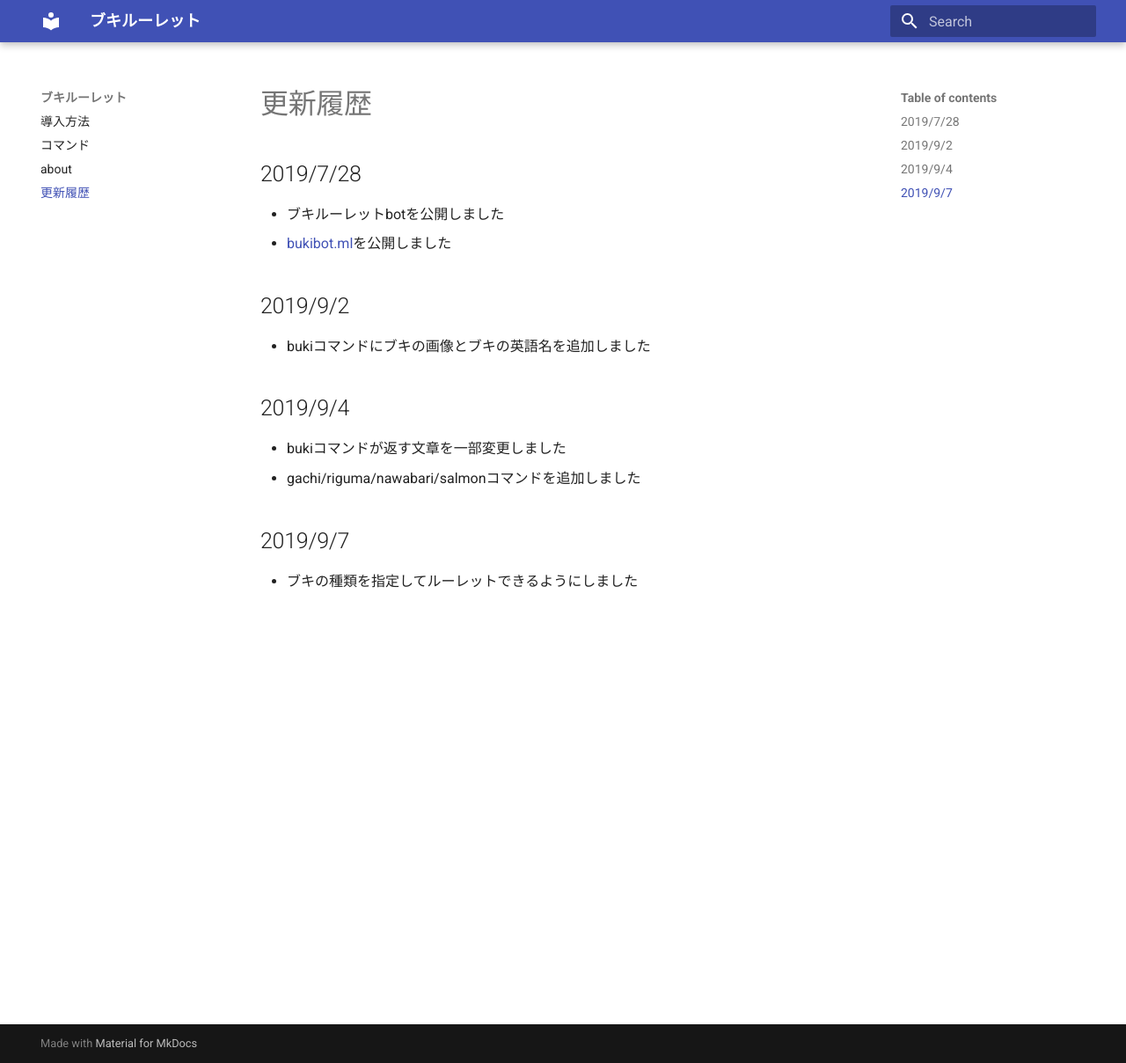
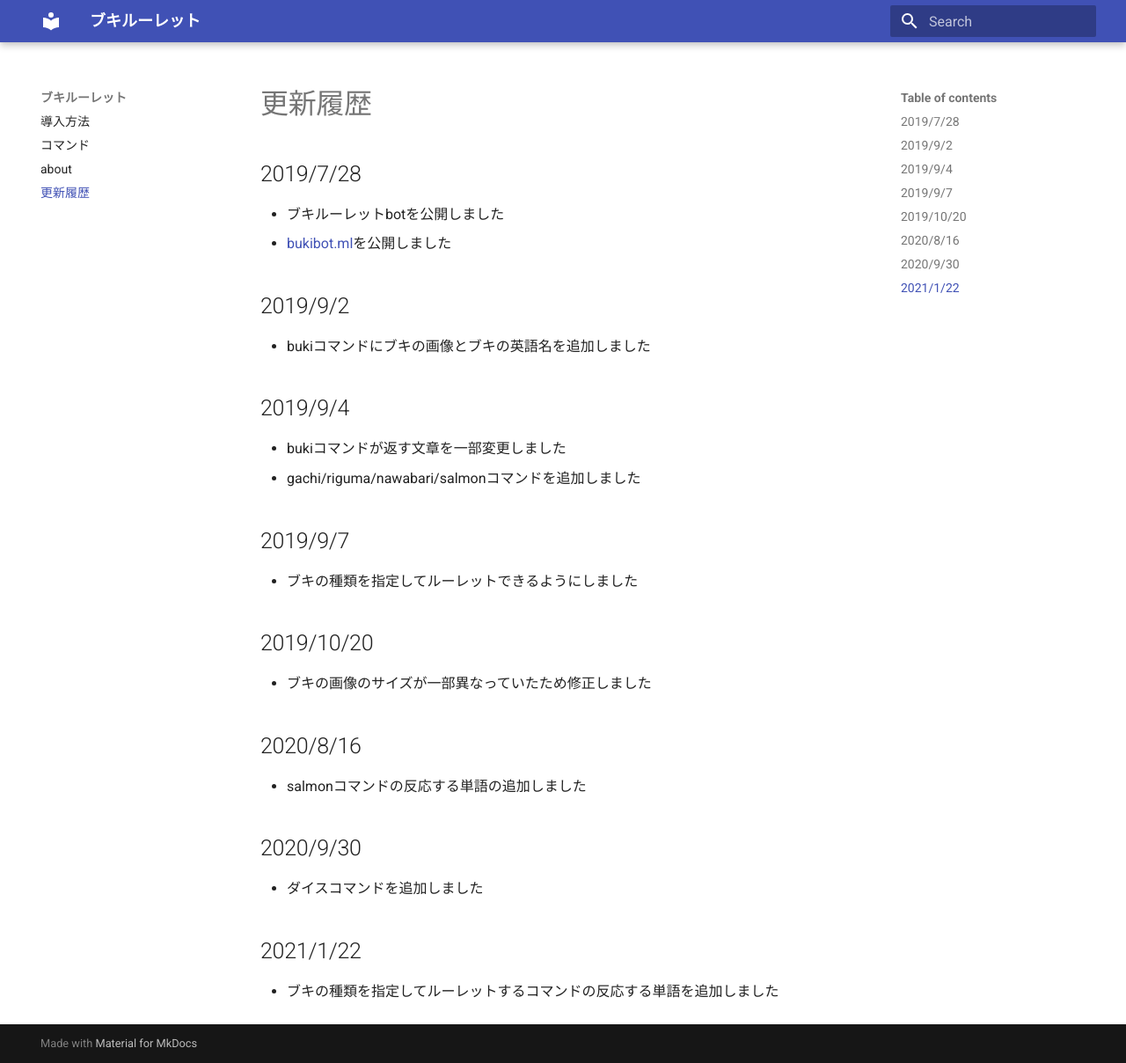
Before and after one commit to murufon/bukiBot, an MkDocs documentation site: the page built from docs/docs/changeLog.md, in a window 1280 px wide and 1208 px high. Shown: the whole window at 88% size. Built offline with MkDocs 1.6.1 and Material for MkDocs 9.7.7, drawn with Linux system fonts in a browser that asks for light colours.

Commit message:
updated docs

```diff
--- a/docs/docs/changeLog.md
+++ b/docs/docs/changeLog.md
@@ -13,3 +13,15 @@
 
 ## 2019/9/7
 - ブキの種類を指定してルーレットできるようにしました
+
+## 2019/10/20
+- ブキの画像のサイズが一部異なっていたため修正しました
+
+## 2020/8/16
+- salmonコマンドの反応する単語の追加しました
+
+## 2020/9/30
+- ダイスコマンドを追加しました
+
+## 2021/1/22
+- ブキの種類を指定してルーレットするコマンドの反応する単語を追加しました
```
Also changed, not shown: docs/docs/command.md (+6 -1 lines), README.md.
